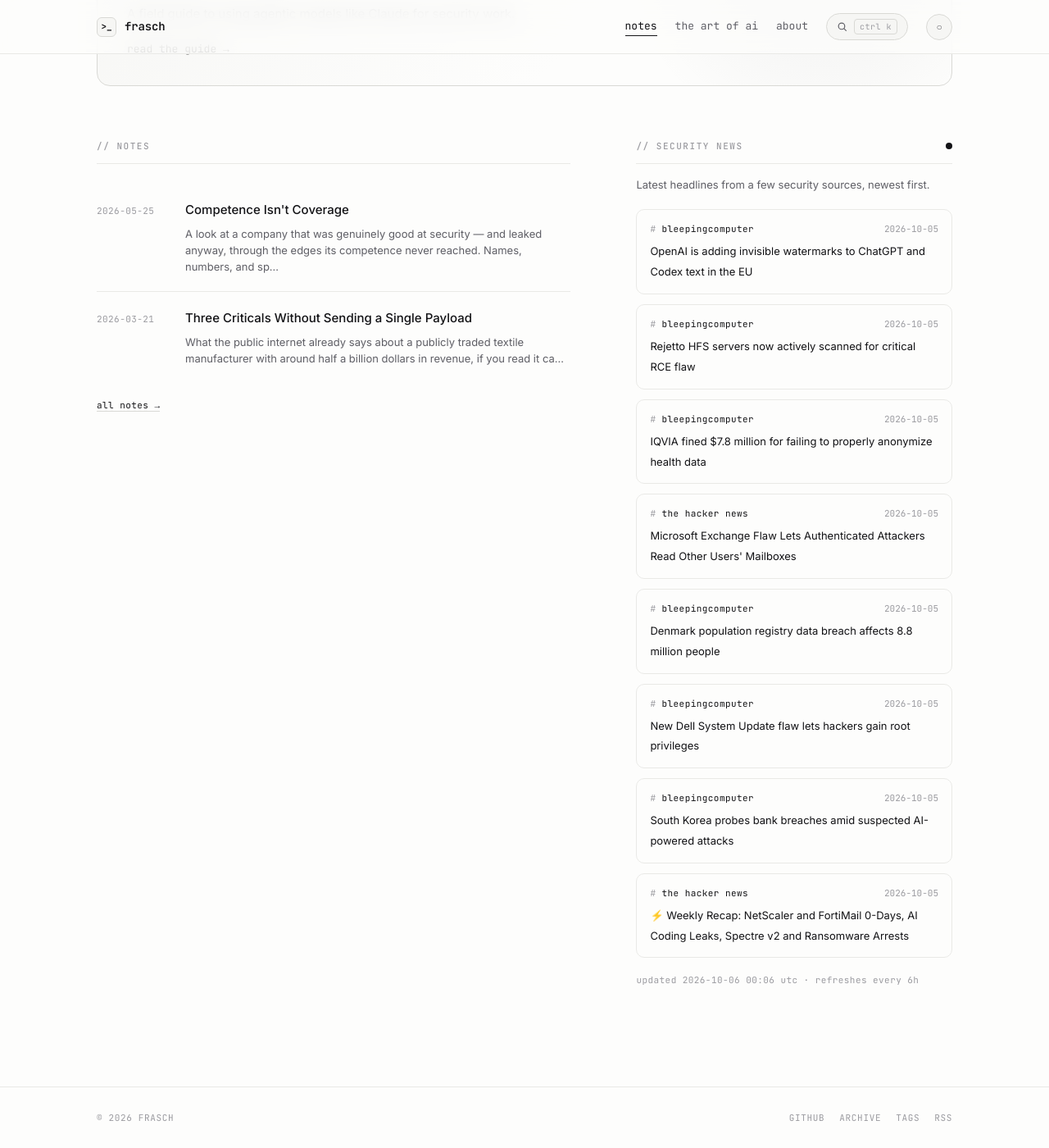
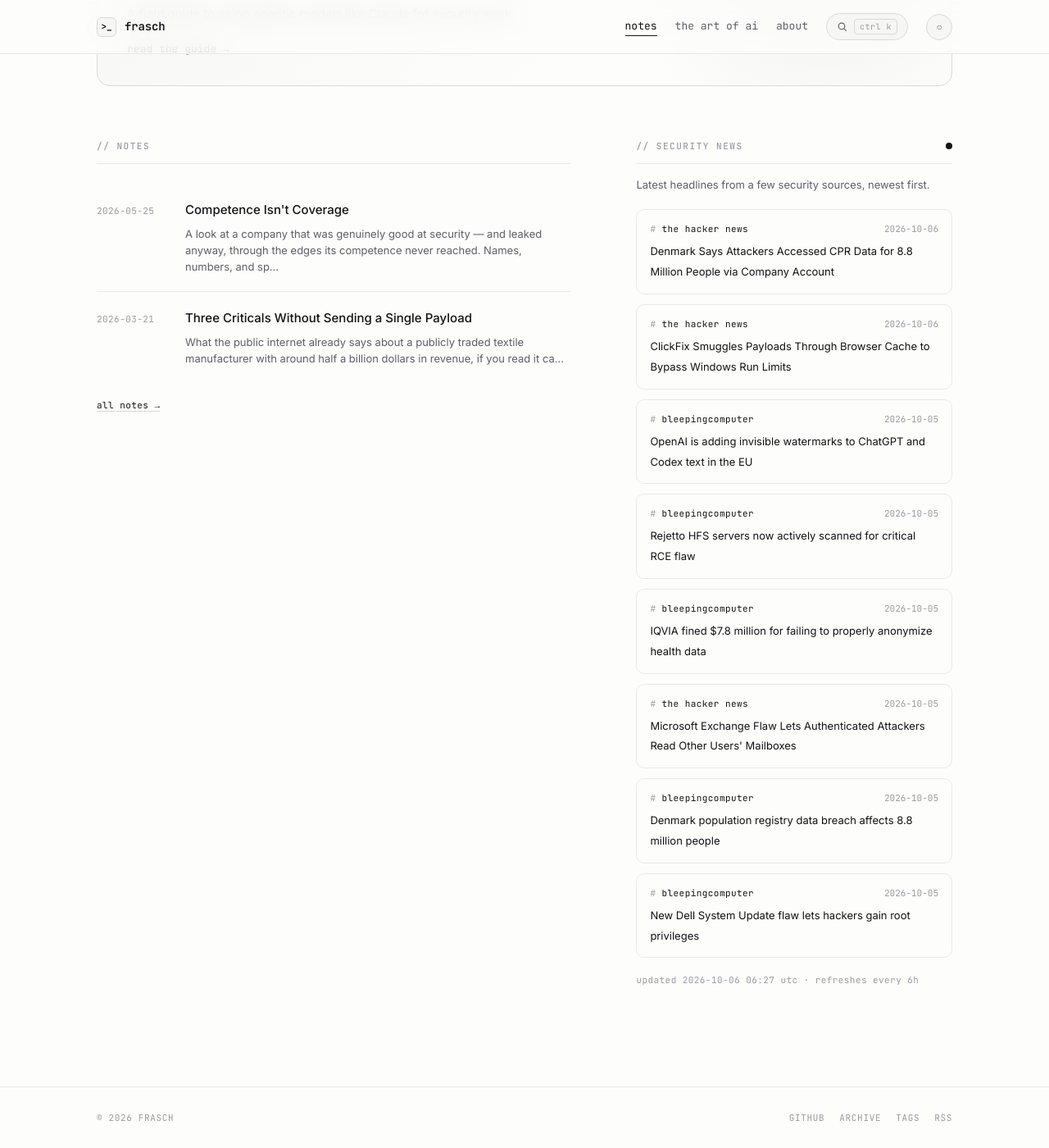
Before and after one commit to whoisfrasch/frasch, a Jekyll site: the page built from index.html, in a window 1280 px wide and 1400 px high, scrolled down 615 px. Shown: the whole window at 82% size. Built offline with Jekyll 4.4.1, drawn with Linux system fonts in a browser that asks for light colours.

Commit message:
Refresh security news feed

```diff
--- a/_data/news.json
+++ b/_data/news.json
@@ -1,6 +1,18 @@
 {
-  "updated": "2026-10-06T00:06:10Z",
+  "updated": "2026-10-06T06:27:33Z",
   "items": [
+    {
+      "source": "the hacker news",
+      "title": "Denmark Says Attackers Accessed CPR Data for 8.8 Million People via Company Account",
+      "link": "https://thehackernews.com/2026/10/denmark-says-attackers-accessed-cpr.html",
+      "date": "2026-10-06T06:00:30Z"
+    },
+    {
+      "source": "the hacker news",
+      "title": "ClickFix Smuggles Payloads Through Browser Cache to Bypass Windows Run Limits",
+      "link": "https://thehackernews.com/2026/10/clickfix-smuggles-payloads-through.html",
+      "date": "2026-10-06T05:22:55Z"
+    },
     {
       "source": "bleepingcomputer",
       "title": "OpenAI is adding invisible watermarks to ChatGPT and Codex text in the EU",
@@ -36,18 +48,6 @@
       "title": "New Dell System Update flaw lets hackers gain root privileges",
       "link": "https://www.bleepingcomputer.com/news/security/new-dell-system-update-flaw-lets-hackers-gain-root-privileges/",
       "date": "2026-10-05T14:53:06Z"
-    },
-    {
-      "source": "bleepingcomputer",
-      "title": "South Korea probes bank breaches amid suspected AI-powered attacks",
-      "link": "https://www.bleepingcomputer.com/news/security/south-korea-probes-bank-breaches-amid-suspected-ai-powered-attacks/",
-      "date": "2026-10-05T14:22:12Z"
-    },
-    {
-      "source": "the hacker news",
-      "title": "⚡ Weekly Recap: NetScaler and FortiMail 0-Days, AI Coding Leaks, Spectre v2 and Ransomware Arrests",
-      "link": "https://thehackernews.com/2026/10/weekly-recap-netscaler-and-fortimail-0.html",
-      "date": "2026-10-05T14:20:43Z"
     }
   ]
 }
```
